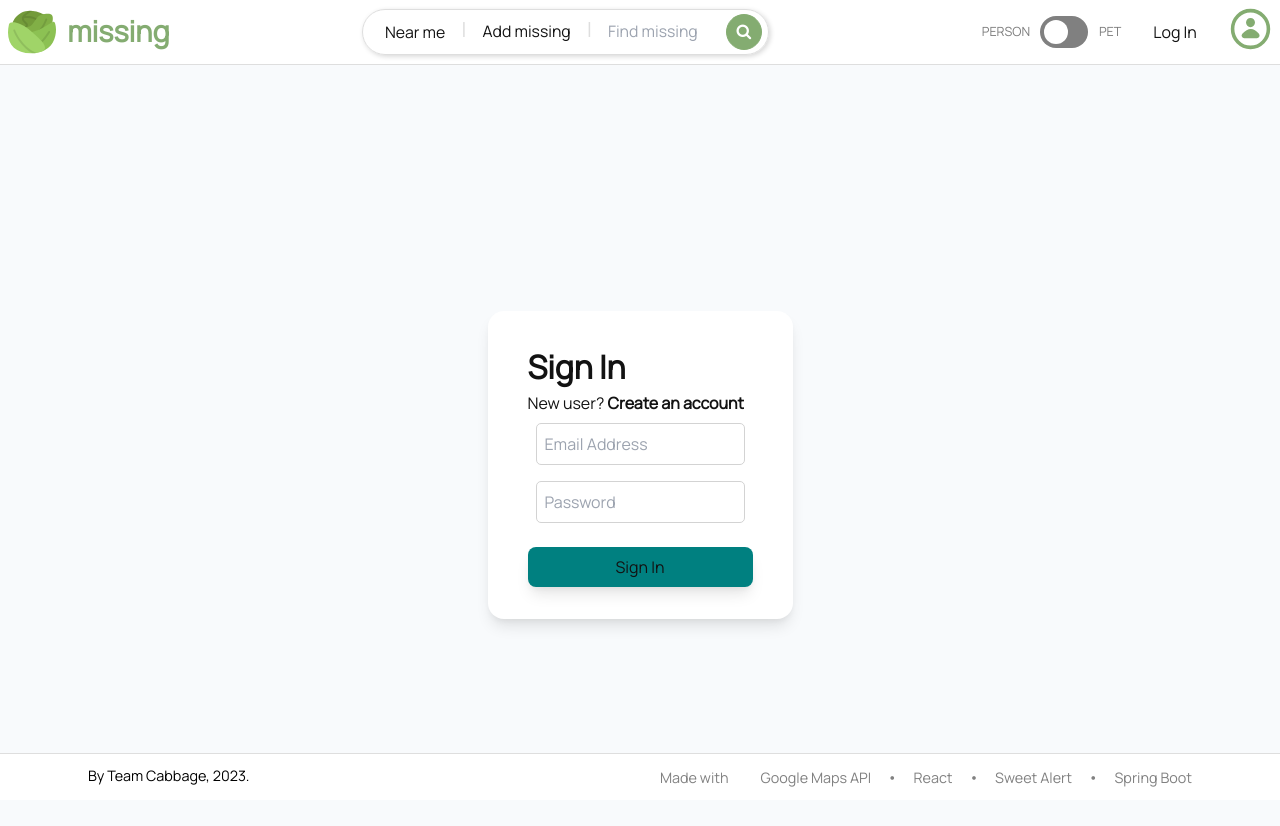
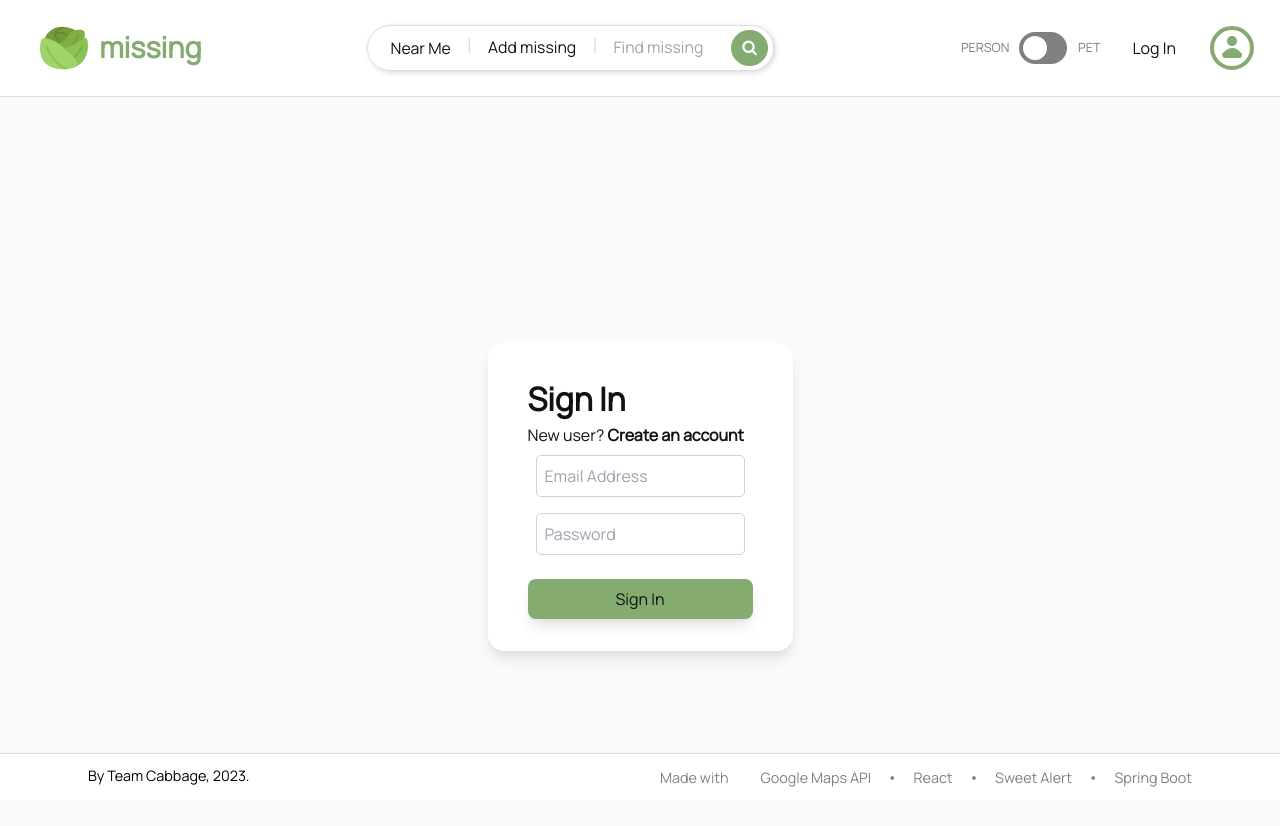
Before and after one commit to GrassyAirplane/missing-web-tracker, a React (Vite) app in the folder client/: page /login in a window 1280 px wide. Shown: the top 826 px of the page. Built offline with nearby package versions, Linux system fonts and the light colour scheme; no server answers.

Commit message:
pls work

```diff
--- a/client/src/components/Card.tsx
+++ b/client/src/components/Card.tsx
@@ -24,6 +24,7 @@ import dogIcon from "../assets/dog-5-svgrepo-com.svg"
 import catIcon from "../assets/cat-svgrepo-com.svg"
 import { useEffect, useState } from "react"
 import Swal from "sweetalert2"
+import { useHistory } from 'react-router-dom';
 
 const Card = (props) => {
     const [distance, setDistance] = useState(null);
@@ -57,6 +58,8 @@ const Card = (props) => {
     }, [props.person]);
 
     const handleClick = () => {
+        const lat = props.person["last-known-location"][0];
+        const long = props.person["last-known-location"][1];
         Swal.fire({
           title: 'Details',
           text: 'You clicked on the marker!',
@@ -70,7 +73,7 @@ const Card = (props) => {
           confirmButtonText: 'Map',
           showCloseButton: true,
           preConfirm: () => {
-            window.location.href = 'https://www.example.com'; // Replace with desired URL
+            window.location.assign(`http://localhost:5173/map?lat=${lat}&lng=${long}`);
           },
           iconColor: 'teal'
         });
@@ -86,7 +89,7 @@ const Card = (props) => {
             <img
                 src={
                     props.person["report-type"] === "PERSON"
-                        ? 5 > 2
+                        ? props.person.extension.gender === "MALE"
                             ? maleIcon
                             : femaleIcon
                         : props.person.extension["animal-type"].toLowerCase() === "dog"
--- a/client/src/components/FormLogin.css
+++ b/client/src/components/FormLogin.css
@@ -193,5 +193,5 @@ input {
 }
 
 .button-submit {
-    background-color: teal;
+    background-color: rgb(132, 172, 113);
 }
--- a/client/src/components/FormLogin.tsx
+++ b/client/src/components/FormLogin.tsx
@@ -114,9 +114,7 @@ const FormLogin = (props: FormLoginProps) => {
                             </div>
                             <form name="signin" className="form" onSubmit={handleLoginSubmit}>
                                 <div className="input-control input-field">
-                                <label htmlFor="email" className="input-label" hidden>
-                                    Email Address
-                                </label>
+
                                 <input
                                     type="email"
                                     name="email"
@@ -128,9 +126,7 @@ const FormLogin = (props: FormLoginProps) => {
                                 />
                                 </div>
                                 <div className="input-control input-field">
-                                <label htmlFor="password" className="input-label" hidden>
-                                    Password
-                                </label>
+
                                 <input
                                     type="password"
                                     name="password"
--- a/client/src/components/FormRegister.tsx
+++ b/client/src/components/FormRegister.tsx
@@ -56,7 +56,7 @@ function FormRegister({ onAlreadyHaveAccountClick }: Props): JSX.Element {
     const response = await fetch('http://localhost:8080/register', {
         method: 'POST',
         body: formData,
-        mode: 'no-cors'
+
     });
 
     // handle the response from the server
@@ -106,9 +106,6 @@ function FormRegister({ onAlreadyHaveAccountClick }: Props): JSX.Element {
         </div>
         <form name="register" className="form" onSubmit={handleSubmit}>
         <div className="input-control input-field">
-            <label htmlFor="email" className="input-label" hidden>
-              Username
-            </label>
             <input
               type="Username"
               name="Username"
@@ -120,9 +117,6 @@ function FormRegister({ onAlreadyHaveAccountClick }: Props): JSX.Element {
             />
           </div>
           <div className="input-control input-field">
-            <label htmlFor="email" className="input-label" hidden>
-              Email Address
-            </label>
             <input
               type="email"
               name="email"
@@ -134,9 +128,6 @@ function FormRegister({ onAlreadyHaveAccountClick }: Props): JSX.Element {
             />
           </div>
           <div className="input-control input-field">
-            <label htmlFor="password" className="input-label" hidden>
-              Password
-            </label>
             <input
               type="password"
               name="password"
@@ -148,9 +139,6 @@ function FormRegister({ onAlreadyHaveAccountClick }: Props): JSX.Element {
             />
           </div>
           <div className="input-control input-field">
-            <label htmlFor="confirmPassword" className="input-label" hidden>
-              Confirm Password
-            </label>
             <input
               type="password"
               name="confirmPassword"
--- a/client/src/components/HumanMarker.tsx
+++ b/client/src/components/HumanMarker.tsx
@@ -2,6 +2,8 @@ import { Marker} from "@react-google-maps/api";
 import Swal from 'sweetalert2';
 import maleIcon from "../assets/male-svgrepo-com.svg"
 import femaleIcon from "../assets/female-svgrepo-com.svg"
+import dogIcon from "../assets/dog-5-svgrepo-com.svg"
+import catIcon from "../assets/cat-svgrepo-com.svg"
 
 // interface Person {
 //     lat: number;
@@ -10,22 +12,47 @@ import femaleIcon from "../assets/female-svgrepo-com.svg"
 
 const HumanMarker = (props) => {
     const handleMarkerClick = () => {
+
+        if (props.person["report-type"] === "PERSON") {
             Swal.fire({
                 title: 'Details',
                 text: 'You clicked on the marker!',
                 icon: 'info',
                 html: `<div>Name: ${props.person.name}</div>
                        <div>Age: ${props.person.age[0]}</div>
-                 <div>Desc: ${props.person.appearance}</div></br>`,
+                       <div>Desc: ${props.person.appearance}</div>
+                       <div>Sex: ${props.person.extension.gender.toLowerCase()}</div>`,
                 confirmButtonText: 'OK',
               });
+        }
+        else {
+            Swal.fire({
+                title: 'Details',
+                text: 'You clicked on the marker!',
+                icon: 'info',
+                html: `<div>Name: ${props.person.name}</div>
+                       <div>Age: ${props.person.age[0]}</div>
+                       <div>Type: ${props.person.extension["animal-type"]}</div>
+                       <div>Breed: ${props.person.extension["breed"]}</div>
+                       `,
+                confirmButtonText: 'OK',
+              });
+        }
+
       };
+
 
     return (
         <>
             <Marker position={{ lat: props.person["last-known-location"][0], lng: props.person["last-known-location"][1] }}
                 icon={{
-                    url: props.person.extension.gender == "MALE" ? maleIcon : femaleIcon,
+                    url: props.person["report-type"] === "PERSON"
+                    ? props.person.extension.gender === "MALE"
+                        ? maleIcon
+                        : femaleIcon
+                    : props.person.extension["animal-type"].toLowerCase() === "dog"
+                    ? dogIcon
+                    : catIcon,
                     scaledSize: new window.google.maps.Size(40, 40),
                     }}
                 onClick={handleMarkerClick}/>
--- a/client/src/components/MapPage.tsx
+++ b/client/src/components/MapPage.tsx
@@ -3,6 +3,9 @@ import MapButton from './MapButton'
 import './MapButton.css'
 
 const MapPage = (props: any) => {
+    console.log("MAP PAGE")
+    console.log(props.lat)
+    console.log(props.lng)
     return (
         <div className="map-page">
             <MapView latitude={props.lat} longitude={props.lng}/>
--- a/client/src/components/MapView.tsx
+++ b/client/src/components/MapView.tsx
@@ -2,6 +2,7 @@ import { useEffect, useMemo, useState } from "react";
 import { GoogleMap, useLoadScript, Marker} from "@react-google-maps/api";
 import React from "react";
 import HumanMarker from "./HumanMarker";
+import { useLocation } from 'react-router-dom';
 
 interface MapControlsProps {
     center: google.maps.LatLngLiteral;
@@ -30,6 +31,14 @@ const MapView = (prop: Coordinate) => {
 
     const [markers, setMarkers] = useState([]);
 
+    const location = useLocation();
+    const lati = parseFloat(new URLSearchParams(location.search).get('lat'));
+    const long = parseFloat(new URLSearchParams(location.search).get('lng'));
+
+    console.log("MVAFS")
+    console.log(lati)
+    console.log(long)
+
     useEffect(() => {
       fetch("http://localhost:9999/reports")
         .then(response => response.json())
@@ -51,7 +60,7 @@ const MapView = (prop: Coordinate) => {
 
     const mapContainerStyle = {
         width: "80vw",
-        height: "80vh",
+        height: "65vh",
         borderRadius: "20px",
     };
 
@@ -107,20 +116,12 @@ const MapView = (prop: Coordinate) => {
       }
     };
 
-    // THIS IS THE GEO LOCATION, CHANGE POTENTIALY
-    useEffect(() => {
-        navigator.geolocation.getCurrentPosition(
-        (position) => {
-            const { latitude, longitude } = position.coords;
-            setinterestLocation({ lat: latitude, lng: longitude });
-        },
-        (error) => console.log(error),
-        { enableHighAccuracy: true, timeout: 20000, maximumAge: 1000 }
-        );
-    }, []);
+    let center = interestLocation ? interestLocation : { lat: 37.7749, lng: -122.4194 }
 
-    const center = useMemo(() => (interestLocation ? interestLocation : { lat: 37.7749, lng: -122.4194 }), [interestLocation]);
-    console.log(interestLocation)
+    if (lati && long) {
+      center = {lat: lati, lng: long}
+    }
+
     return (
         <div>
           {loadError && <div>Map cannot be loaded right now, sorry.</div>}
--- a/client/src/components/NavBar.css
+++ b/client/src/components/NavBar.css
@@ -7,7 +7,7 @@
 .main-header-nav {
     display: flex;
     justify-content: space-around;
-    padding: 2rem 0;
+    padding: 1rem 0;
     background-color: #FFF;
     width: 100%;
     position: sticky;
--- a/client/src/components/NavBar.tsx
+++ b/client/src/components/NavBar.tsx
@@ -4,13 +4,32 @@ import logo from '../../public/cabbage.svg'
 import profileicon from '../../public/profile-circle-svgrepo-com.svg'
 import ToggleSwitch from './ToggleSwitch'
 import { NavLink } from "react-router-dom"
+import { useSelector } from 'react-redux'
+import { RootState } from '../redux/store'
+import Swal from 'sweetalert2'
 
 
 const NavBar = () => {
+    const loggedIn = useSelector((state: RootState) => state.logger.loggedIn);
+
+    console.log("LOGG")
+    console.log(loggedIn)
+
+    const handleProfileClick = () => {
+        if (!loggedIn) {
+            Swal.fire({
+                title: 'Not Logged In',
+                text: 'You need to be logged in to view your profile.',
+                icon: 'warning',
+                confirmButtonText: 'OK'
+            });
+        }
+    }
+
     return (
         <header className="p-2 flex items-center nav">
             <NavLink to="/">
-                <div className="main-header">
+                <div className="main-header" style={{marginLeft: "2rem"}}>
                     <img className="logo" src={logo}/>
                     <h1>Missing</h1>
                 </div>
@@ -19,20 +38,27 @@ const NavBar = () => {
             <SearchBar/>
 
 
-
             <div className="nav-right flex items-center">
                 <ToggleSwitch/>
 
                 <NavLink className = "login-btn" to="/login">Log In</NavLink>
 
-                <NavLink to="/account">
+                {!loggedIn && <img src={profileicon} onClick={handleProfileClick} style={{ width: '3rem', height: '3rem', marginLeft: "2rem", marginRight: "1rem" }}/>
+
+                }
+
+                {loggedIn && <NavLink to="/account">
                     <button className="profile">
-                        <img src={profileicon}/>
+                        <img src={profileicon} style={{ width: '24px', height: '24px' }}/>
                     </button>
                 </NavLink>
+                }
             </div>
         </header>
     )
 }
 
+
+
+
 export default NavBar
--- a/client/src/components/SearchBar.tsx
+++ b/client/src/components/SearchBar.tsx
@@ -1,12 +1,47 @@
+import Swal from 'sweetalert2';
 import './SearchBar.css'
+import { NavLink } from "react-router-dom"
+import { useEffect, useState } from 'react';
 
 const SearchBar = () => {
+
+    const [interestLocation, setinterestLocation] = useState<google.maps.LatLngLiteral | null>(null);
+
+
+    const handleAddClick = () => {
+            Swal.fire({
+                title: 'Not Logged In',
+                text: 'You need to be logged in to view your profile.',
+                icon: 'warning',
+                confirmButtonText: 'OK'
+            });
+    }
+
+    // THIS IS THE GEO LOCATION, CHANGE POTENTIALY
+    useEffect(() => {
+        navigator.geolocation.getCurrentPosition(
+        (position) => {
+            const { latitude, longitude } = position.coords;
+            setinterestLocation({ lat: latitude, lng: longitude });
+        },
+        (error) => console.log(error),
+        { enableHighAccuracy: true, timeout: 20000, maximumAge: 1000 }
+        );
+    }, []);
+
+    let lat = interestLocation?.lat
+    let lng = interestLocation?.lng
+
+    console.log("search bar")
+    console.log(lat)
+    console.log(lng)
+
     return (
         <div className="search-bar">
             <link rel="stylesheet" href="https://cdnjs.cloudflare.com/ajax/libs/font-awesome/4.7.0/css/font-awesome.min.css"></link>
             <ul>
-                <li className="search-bar-btn">Near me</li>
-                <li className="search-bar-btn">Add missing</li>
+                <li className="search-bar-btn"><NavLink to={`/map?lat=${lat}&lng=${lng}`}>Near Me</NavLink></li>
+                <li className="search-bar-btn" onClick={handleAddClick}>Add missing</li>
                 <li>
                     <form>
                         <input type="text" placeholder="Find missing"></input>
--- a/client/src/layouts/RootLayout.tsx
+++ b/client/src/layouts/RootLayout.tsx
@@ -23,7 +23,7 @@ const RootLayout = () => {
 
     return (
         <div>
-            <header className="h-5 main-header-nav">
+            <header className="main-header-nav">
                 <NavBar />
             </header>
             <Outlet/>
```
Also changed, not shown: 3 other files (tests, documents, lock files or other folders). Lines whose indentation alone changed are shown as unchanged.
